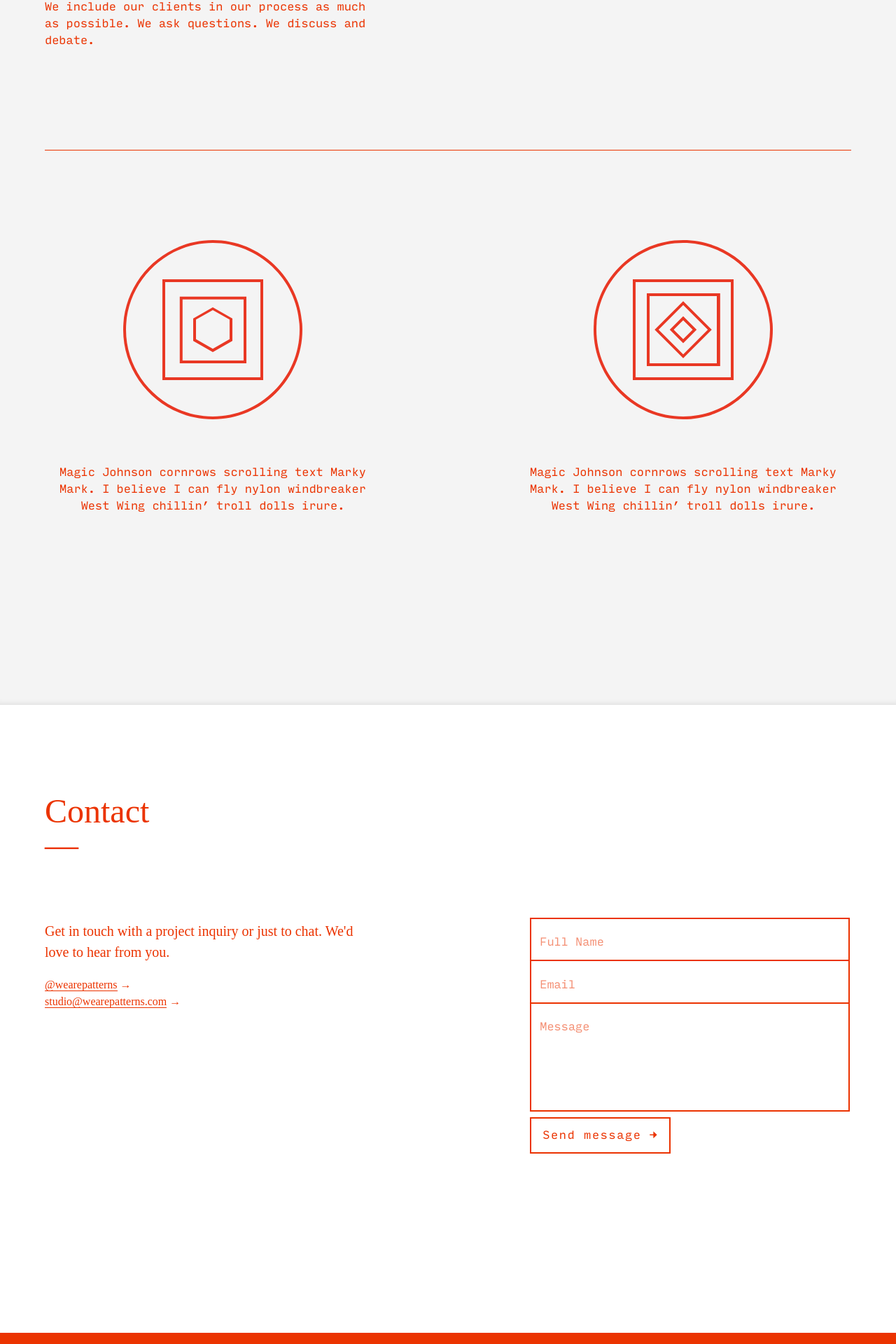
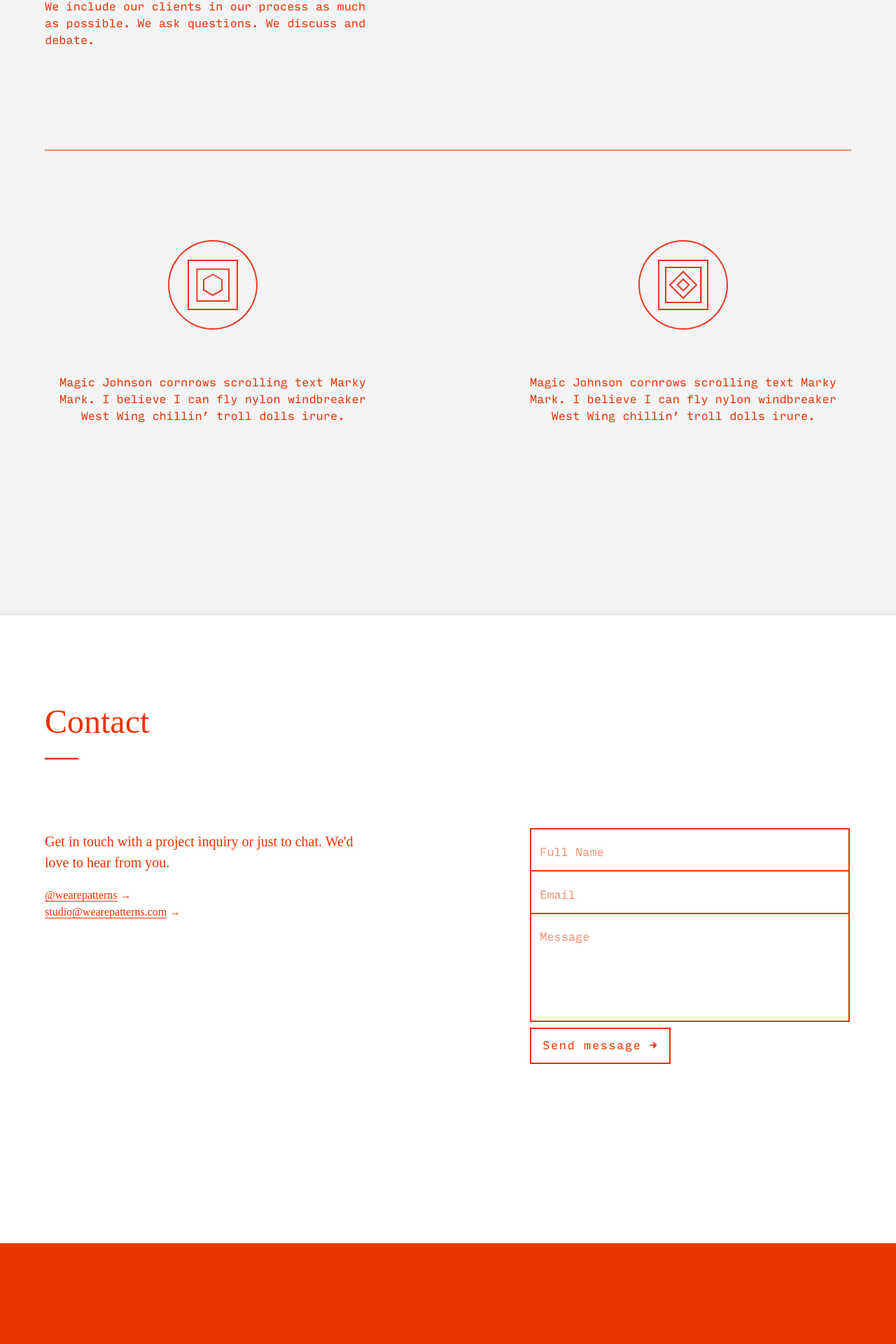
Before and after one commit to wearepatterns/wearepatterns.github.io, a Jekyll site: the page built from index.markdown, in a window 1280 px wide. Shown: the part 1063-2983 px from the top of the page at 70% size. Built offline with Jekyll 4.4.1, drawn with Linux system fonts in a browser that asks for light colours; after the commit the page ends 2855 px from its top, so only the background shows below that.

Commit message:
Update new.html

```diff
--- a/_layouts/new.html
+++ b/_layouts/new.html
@@ -74,14 +74,14 @@
             <div class="flex-ns flex-wrap-ns justify-between-ns pt4 pt6-l mt4 mt6-l bt b--red fw3" style="max-width:80rem;">
                 <div class="measure-ns tc">
                     <div class="flex justify-center w-100">
-                        <img class="w3 w5-l" src="/design.svg">
+                        <img class="w3 w4-l" src="/design.svg">
                     </div>
                     <!--<h2 class="mt4 f5 fw3 normal lh-title">Design</h2>-->
                     <p class="mt5 input-mono">Magic Johnson cornrows scrolling text Marky Mark. I believe I can fly nylon windbreaker West Wing chillin’ troll dolls irure.</p>
                 </div>
                 <div class="measure-ns tc">
                     <div class="flex justify-center w-100">
-                        <img class="w3 w5-l" src="/code.svg">
+                        <img class="w3 w4-l" src="/code.svg">
                     </div>
                     <!--<h2 class="mt4 f5 fw3 normal lh-title">Code</h2>-->
                     <p class="mt5 input-mono">Magic Johnson cornrows scrolling text Marky Mark. I believe I can fly nylon windbreaker West Wing chillin’ troll dolls irure.</p>
```
